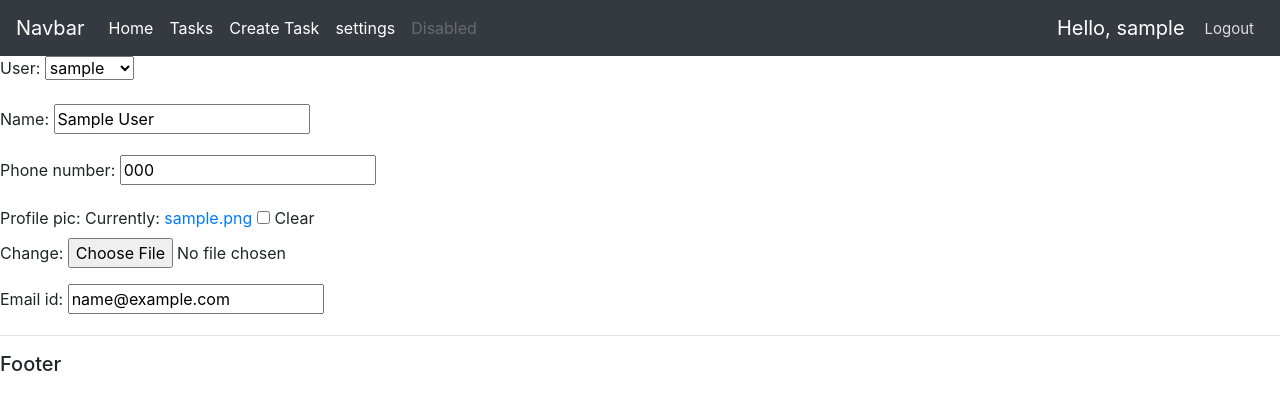
After one commit to Dara-Ekanth/Daily_Task_Management, a Django app: page /settings/ in a window 1280 px wide. The commit adds this page. Shown: the top 410 px of the page. Run offline with Django 3.2, Linux system fonts and the light colour scheme; a user stored in the database is signed in; tables that the repository leaves empty hold one stand-in row (values such as "Sample post"); some libraries are stand-ins or nearby versions.

```diff
--- a/Daily_task/Daily_task/settings.py
+++ b/Daily_task/Daily_task/settings.py
@@ -108,7 +108,7 @@ AUTH_PASSWORD_VALIDATORS = [
 
 LANGUAGE_CODE = 'en-us'
 
-TIME_ZONE = 'UTC'
+TIME_ZONE = 'Asia/Kolkata'
 
 USE_I18N = True
 
@@ -121,6 +121,8 @@ USE_TZ = True
 # https://docs.djangoproject.com/en/3.1/howto/static-files/
 
 STATIC_URL = '/static/'
+MEDIA_URL = '/images/'
 STATICFILES_DIRS = [
     os.path.join(BASE_DIR,'static')
 ]
+MEDIA_ROOT = os.path.join(BASE_DIR,'static/images')
--- a/Daily_task/Daily_task/urls.py
+++ b/Daily_task/Daily_task/urls.py
@@ -15,8 +15,12 @@ Including another URLconf
 """
 from django.contrib import admin
 from django.urls import path,include
+from django.conf import settings
+from django.conf.urls.static import static
 
 urlpatterns = [
     path('admin/', admin.site.urls),
     path('',include('accounts.url')),
 ]
+
+urlpatterns += static(settings.MEDIA_URL, document_root=settings.MEDIA_ROOT)
--- a/Daily_task/accounts/forms.py
+++ b/Daily_task/accounts/forms.py
@@ -3,6 +3,7 @@ from django.forms import ModelForm
 from django.contrib.auth.forms import UserCreationForm
 from django.contrib.auth.models import User
 from django import forms
+from .views import *
 
 class reg_form(UserCreationForm):
     class Meta:
@@ -10,6 +11,17 @@ class reg_form(UserCreationForm):
         fields = ['username','email','password1','password2']
 
 class task_form(ModelForm):
+    user = forms.ModelMultipleChoiceField(queryset=beneficiare.objects.filter(user__id=1))
+
+    def __init__(self, user, *args, **kwargs):
+        super(task_form, self).__init__(*args, **kwargs)
+        self.fields['user'].queryset = User.objects.filter(pk=user.id)
     class Meta:
         model = tasks
         fields = '__all__'
+
+
+class settigs_form(ModelForm):
+    class Meta:
+        model = beneficiare
+        fields='__all__'
--- a/Daily_task/accounts/models.py
+++ b/Daily_task/accounts/models.py
@@ -2,20 +2,22 @@ from django.db import models
 from datetime import timedelta, datetime
 from django.core.validators import RegexValidator
 from django.conf import settings
-
+from django.contrib.auth.models import User
 
 # Create your models here
 
 
 class beneficiare(models.Model):
+    user = models.OneToOneField(User,null=True,on_delete=models.CASCADE)
     name = models.CharField(max_length=50)
     phone_regex = RegexValidator(regex=r'^\+?1?\d{9,15}$',
                                  message="Phone number must be entered in the format: '+999999999'. Up to 15 digits allowed.")
     phone_number = models.CharField(validators=[phone_regex], max_length=17, blank=True, null = True)  # validators should be a list
+    profile_pic = models.ImageField(null=True,blank=True)
     email_id = models.EmailField(max_length=100,unique=True,blank=True, null=True)
 
     def __str__(self):
-        return str(self.name)
+        return str(self.user)
 
 class tasks(models.Model):
 
--- /dev/null
+++ b/Daily_task/accounts/templates/accounts/accounts_settings.html
@@ -0,0 +1,7 @@
+{% extends 'accounts/main.html' %}
+{% block content %}
+<form method="post">
+{% csrf_token %}
+{{ form.as_p }}
+</form>
+{% endblock %}
--- a/Daily_task/accounts/templates/accounts/navbar.html
+++ b/Daily_task/accounts/templates/accounts/navbar.html
@@ -1,11 +1,12 @@
 <style>
-    .hello-msg{
+    .hello-msg {
         font-size: 20px;
         color: white;
         margin-right: 20px;
     }
-    .logout-msg{
-        font-size:15px;
+
+    .logout-msg {
+        font-size: 15px;
         color: gainsboro;
         margin-right: 10px;
     }
@@ -13,17 +14,22 @@
 
 <nav class="navbar navbar-expand-lg navbar-dark bg-dark">
     <a class="navbar-brand" href="#">Navbar</a>
-  <button class="navbar-toggler" type="button" data-toggle="collapse" data-target="#navbarNavAltMarkup" aria-controls="navbarNavAltMarkup" aria-expanded="false" aria-label="Toggle navigation">
+    <button class="navbar-toggler" type="button" data-toggle="collapse" data-target="#navbarNavAltMarkup"
+            aria-controls="navbarNavAltMarkup" aria-expanded="false" aria-label="Toggle navigation">
         <span class="navbar-toggler-icon"></span>
     </button>
     <div class="collapse navbar-collapse" id="navbarNavAltMarkup">
         <div class="navbar-nav">
             <a class="nav-item nav-link active" href="{% url 'reg_page' %}">Home </a>
+            {% if request.user.is_staff %}
+                <a ></a>
+            {% endif %}
         <a class="nav-item nav-link active " href="{% url 'task_view' %}">Tasks</a>
             <a class="nav-item nav-link active" href="{% url 'create_task' %}">Create Task</a>
+            <a class="nav-item nav-link active" href="{% url 'settings' %}">settings</a>
             <a class="nav-item nav-link disabled" href="#">Disabled</a>
         </div>
     </div>
     <span class="hello-msg">Hello, {{ request.user }}</span>
-    <span><a class="logout-msg"href="{% url 'logout' %}"> Logout</a></span>
+    <span><a class="logout-msg" href="{% url 'logout' %}"> Logout</a></span>
 </nav>
--- a/Daily_task/accounts/url.py
+++ b/Daily_task/accounts/url.py
@@ -9,4 +9,5 @@ urlpatterns = [
     path('view/task/',views.view_tasks,name="task_view"),
     path('update/task/<str:pk>',views.update_task,name="update_task"),
     path('delete/task/<str:pk>',views.delete_task,name="delete_task"),
+    path('settings/',views.settings_view,name='settings'),
 ]
--- a/Daily_task/accounts/views.py
+++ b/Daily_task/accounts/views.py
@@ -1,14 +1,13 @@
 from django.shortcuts import render, redirect
 from .models import *
 from .forms import *
-from django.contrib import messages
 from .filters import *
 from django.contrib import messages
 from django.contrib.auth import authenticate,login,logout
 from django.contrib.auth.decorators import login_required
 from django.contrib.auth.forms import UserCreationForm
-
-
+from .decorators import unauthenticated_user,allowed_users
+from django.contrib.auth.models import Group
 # Create your views here.
 @login_required(login_url='login_page')
 def home(request):
@@ -30,43 +29,45 @@ def home(request):
 #             return redirect('reg_page')
 #     context = {'form_table':registration_form}
 #     return render(request,'accounts/registration.html',context)
+@unauthenticated_user
+def reg_view(request):
+    form = reg_form()
+    if request.method == 'POST':
+        form = reg_form(request.POST)
+        b = beneficiare()
+        if form.is_valid():
+            user1=form.save()
+            # b.name = form.cleaned_data.get('username')
+            # b.save()
+            print("User saved")
+            username = form.cleaned_data.get('username')
+            group = Group.objects.get(name='user')
+            user1.groups.add(group)
+            beneficiare.objects.create(user=user1)
+            messages.success(request, "Account created for "+username)
+            return redirect('login_page')
+        else:
+            print("User failed to register.")
+            messages.error(request, "User creation failed. ")
+            return redirect('reg_page')
+    context = {'form': form}
+    return render(request, 'accounts/registration.html', context)
 
-def reg_view(request):
-    if request.user.is_authenticated:
-        return redirect('home')
-    else:
-        form = reg_form()
-        if request.method == 'POST':
-            form = reg_form(request.POST)
-            if form.is_valid():
-                form.save()
-                print("User saved")
-                user = form.cleaned_data.get('username')
-                messages.success(request, "Account created for "+user)
-                return redirect('login_page')
-            else:
-                print("User failed to register.")
-                messages.error(request, "User creation failed. ")
-                return redirect('reg_page')
-        context = {'form': form}
-        return render(request, 'accounts/registration.html', context)
-
-
+@unauthenticated_user
 def login_view(request):
-    if request.user.is_authenticated:
-        return redirect('home')
-    else:
-        if request.method == "POST":
-            username = request.POST.get('username')
-            password = request.POST.get('password')
-            user = authenticate(request,username=username,password=password)
-            if user is not None:
-                login(request,user)
-                return redirect('task_view')
-            else:
-                messages.error(request,"Username or password is incorrect.")
-                return render(request, 'accounts/login.html')
-        return render(request, 'accounts/login.html')
+    if request.method == "POST":
+        username = request.POST.get('username')
+        password = request.POST.get('password')
+        user = authenticate(request,username=username,password=password)
+        if user is not None:
+            login(request,user)
+            # print("the id of the user is",request.user.id)
+            context = {'id':request.user.id}
+            return redirect('home')
+        else:
+            messages.error(request,"Username or password is incorrect.")
+            return render(request, 'accounts/login.html')
+    return render(request, 'accounts/login.html')
 
 @login_required(login_url='login_page')
 def logout_user(request):
@@ -75,11 +76,39 @@ def logout_user(request):
 
 @login_required(login_url='login_page')
 def create_task(request):
-    created_form = task_form()
+    user_name = request.user.beneficiare
+    print("The name of the user in the create task is",request.user)
+    created_form = task_form(user=request.user)
+    print("the user is ",request.user)
+    print("The title is",request.POST.get('title'))
+    data = {
+        'title': request.POST.get('title'),
+        'date_created': request.POST.get('title'),
+        'days_to_do': request.POST.get('title'),
+        'deadline': request.POST.get('title'),
+        'description': request.POST.get('title'),
+        'priority': request.POST.get('title'),
+        'user': user_name,
+    }
+    #created_form['user'] = 'user_name'
+    #print(created_form)
     if request.method == 'POST':
-        created_form = task_form(request.POST)
+        created_form = task_form (request.POST,user=request.user)
         if created_form.is_valid():
             created_form.save()
+            #newform = form.save(commit=False)
+
+            # data = {
+            #     'title': created_form.cleaned_data.get('title'),
+            #     'date_created':created_form.cleaned_data.get('date_created'),
+            #     'days_to_do':created_form.cleaned_data.get('days_to_do'),
+            #     'deadline':created_form.cleaned_data.get('deadline'),
+            #     'description':created_form.cleaned_data.get('description'),
+            #     'priority':created_form.cleaned_data.get('priority'),
+            #     'user':created_form.cleaned_data.get('user')
+            # }
+
+            print("The cleaned get is",created_form.cleaned_data.get('user'))
             message = "Task has been created Successfully."
             messages.success(request, message)
             print("It must be succes")
@@ -94,8 +123,11 @@ def create_task(request):
     return render(request, 'accounts/create_task.html', context)
 
 @login_required(login_url='login_page')
+#@allowed_users(allowed_roles=['admin','user'])
 def view_tasks(request):
-    task = tasks.objects.all().order_by('priority')
+    print("the id of the user is", request.user.id)
+    #task = tasks.objects.filter(user_id=request.user.id).order_by('priority')
+    task = request.user.beneficiare.tasks_set.all().order_by('priority')
     if task.count() == 0:
         print("No tasks are there. Please create to see.")
         return render(request, 'accounts/zerotask_page.html')
@@ -125,3 +157,14 @@ def delete_task(request, pk):
         return redirect('task_view')
     context = {'task': task}
     return render(request, 'accounts/confirm_delete_task.html', context)
+
+def settings_view(request):
+    userr = request.user.beneficiare
+    form = settigs_form(instance=userr)
+    if request.method == 'POST':
+        form = settigs_form(request.POST,instance=userr)
+        if form.is_valid():
+            form.save()
+            return redirect('home')
+    context={'form':form}
+    return render(request,'accounts/accounts_settings.html',context)
```
Also changed, not shown: Daily_task/accounts/decorators.py (added, +24 -0 lines), Daily_task/accounts/templates/accounts/registration.html (+4 -3 lines), Daily_task/accounts/templates/accounts/tasks.html (+12 -1 lines). Lines whose indentation alone changed are shown as unchanged.
